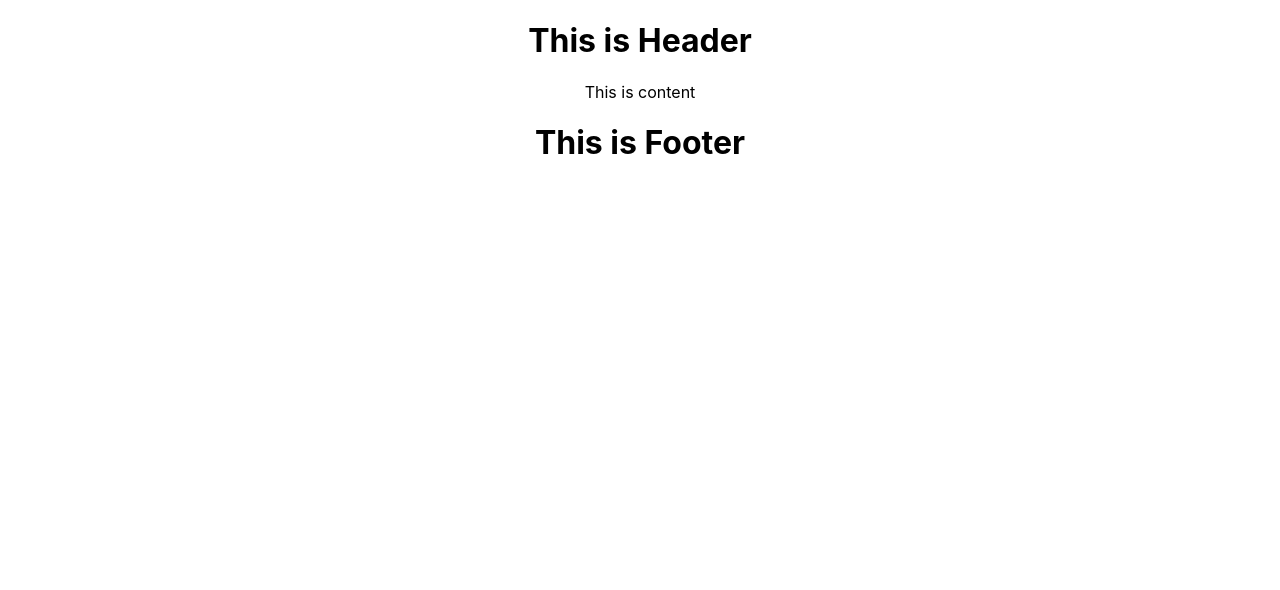
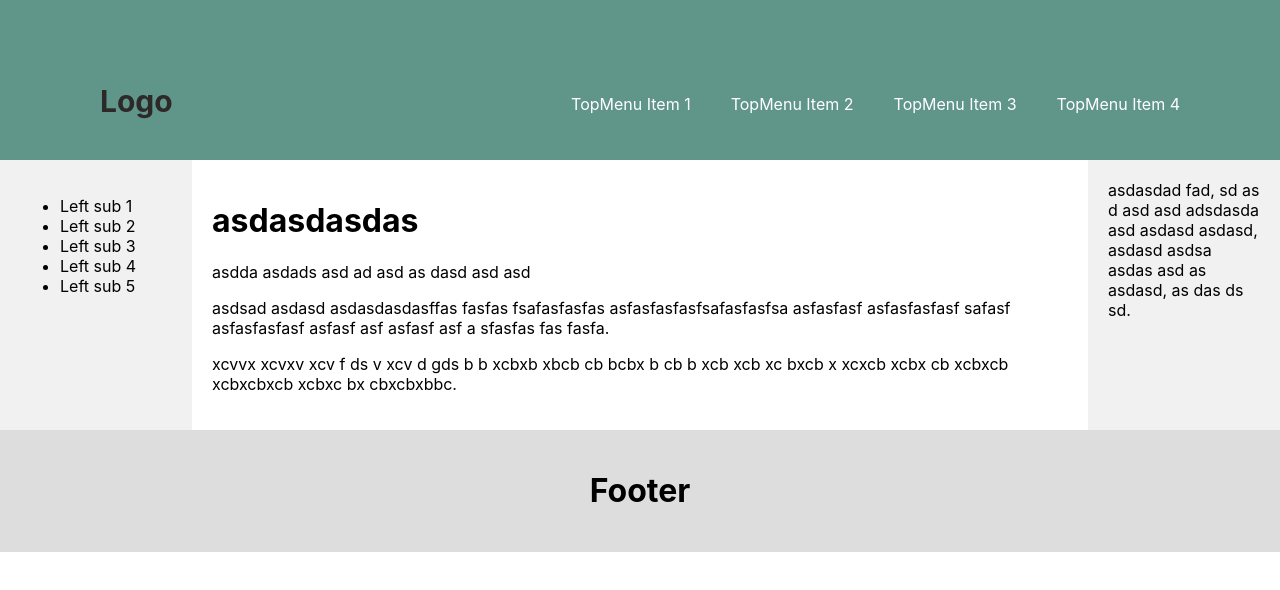
Before and after one commit to kano-kenji/react-first, a React (Create React App) app: page / in a window 1280 px wide. Shown: the top 590 px of the page. Built offline with nearby package versions, Linux system fonts and the light colour scheme.

Commit message:
React app - Homework 1. Add header and content blocks on the page.

```diff
--- a/package.json
+++ b/package.json
@@ -13,11 +13,11 @@
     "react-scripts": "3.4.1"
   },
   "scripts": {
+    "predeploy": "npm run build",
+    "deploy": "gh-pages -d build",
     "start": "react-scripts start",
     "build": "react-scripts build",
     "test": "react-scripts test",
-    "predeploy": "npm run build",
-    "deploy": "gh-pages -d build",
     "eject": "react-scripts eject"
   },
   "eslintConfig": {
--- a/src/App.css
+++ b/src/App.css
@@ -1,5 +1,5 @@
 .App {
-  text-align: center;
+  /*text-align: center;*/
 }
 
 .App-logo {
@@ -13,26 +13,101 @@
   }
 }
 
-.App-header {
-  /*background-color: #282c34;*/
-  /*min-height: 100vh;*/
-  /*display: flex;*/
-  /*flex-direction: column;*/
-  /*align-items: center;*/
-  /*justify-content: center;*/
-  /*font-size: calc(10px + 2vmin);*/
-  /*color: white;*/
+.header {
+  /*overflow: hidden;*/
+  /*background-color: #f1f1f1;*/
+  /*padding: 20px 10px;*/
+
+  padding: 80px; /* some padding */
+  text-align: center; /* center the text */
+  background: #60958a; /* green background */
+  color: white; /* white text color */
 }
 
-.App-footer {
-  /*background-color: #282c34;*/
-  /*min-height: 100vh;*/
-  /*display: flex;*/
-  /*flex-direction: column;*/
-  /*align-items: center;*/
-  /*justify-content: center;*/
-  /*font-size: calc(10px + 2vmin);*/
-  /*color: white;*/
+.header a {
+  float: left; /* Make sure that the links stay side-by-side */
+  display: block; /* Change the display to block, for responsive reasons (see below) */
+  color: white; /* White text color */
+  text-align: center; /* Center the text */
+  padding: 14px 20px; /* Add some padding */
+  text-decoration: none; /* Remove underline */
+}
+
+.header .logo {
+  font-size: 30px;
+  font-weight: bold;
+  float: left; /* Make sure that the links stay side-by-side */
+  display: block; /* Change the display to block, for responsive reasons (see below) */
+  color: #2d2929; /* White text color */
+  text-align: center; /* Center the text */
+  padding: 3px 20px 0; /* Add some padding */
+  text-decoration: none; /* Remove underline */
+}
+
+.header a:hover {
+  background-color: #ddd; /* Grey background color */
+  color: black; /* Black text color */
+}
+
+/* Style the active/current link*/
+.header a.active {
+  background-color: dodgerblue;
+  color: white;
+}
+
+/* Float the link section to the right */
+.header-right {
+  float: right;
+}
+
+@media screen and (max-width: 500px) {
+  .header a {
+    float: none;
+    display: block;
+    text-align: left;
+  }
+  .header-right {
+    float: none;
+  }
+}
+
+* {
+  box-sizing: border-box;
+}
+
+.App-content {
+  display: flex;
+  flex-wrap: wrap;
+}
+
+.left-side {
+  flex: 15%; /* Set the width of the sidebar */
+  background-color: #f1f1f1; /* Grey background color */
+  padding: 20px; /* Some padding */
+}
+
+.main {
+  flex: 70%; /* Set the width of the main content */
+  background-color: white; /* White background color */
+  padding: 20px; /* Some padding */
+}
+
+.right-side{
+  flex: 15%; /* Set the width of the sidebar */
+  background-color: #f1f1f1; /* Grey background color */
+  padding: 20px; /* Some padding */
+}
+
+@media screen and (max-width: 700px) {
+  .App-content {
+    flex-direction: column;
+  }
+}
+
+.footer {
+  padding: 20px; /* Some padding */
+  text-align: center; /* Center text*/
+  background: #ddd; /* Grey background */
 }
 
 .App-link {
--- a/src/Content.js
+++ b/src/Content.js
@@ -1,10 +1,58 @@
-import React from 'react';
+import React, {Component} from 'react';
+
+class ContentRightBlock extends Component{
+    render() {
+        return (
+            <div className="right-side">
+                    asdasdad fad, sd as d
+                    asd asd  adsdasda asd
+                    asdasd asdasd, asdasd
+                    asdsa asdas asd as
+                    asdasd, as das ds  sd.
+            </div>
+        );
+    }
+}
+
+class ContentCentralBlock extends Component{
+    render() {
+        return (
+            <div className="main">
+                <h1>asdasdasdas</h1>
+                <p>asdda asdads asd ad asd as dasd asd asd</p>
+                <p>asdsad asdasd asdasdasdasffas fasfas fsafasfasfas
+                asfasfasfasfsafasfasfsa asfasfasf asfasfasfasf safasf
+                asfasfasfasf asfasf asf asfasf asf a sfasfas fas fasfa.</p>
+                <p>xcvvx xcvxv xcv f ds v xcv d gds b b xcbxb
+                xbcb cb  bcbx b cb b xcb xcb xc bxcb x
+                xcxcb xcbx cb xcbxcb xcbxcbxcb xcbxc bx cbxcbxbbc.</p>
+            </div>
+        );
+    }
+}
+
+class ContentLeftBlock extends Component{
+    render() {
+        return (
+            <div className="left-side">
+                <ul>
+                    <li>Left sub 1</li>
+                    <li>Left sub 2</li>
+                    <li>Left sub 3</li>
+                    <li>Left sub 4</li>
+                    <li>Left sub 5</li>
+                </ul>
+            </div>
+        );
+    }
+}
 
 function Content() {
     return (
-        //JSX format
         <div className="App-content">
-            This is content
+            <ContentLeftBlock />
+            <ContentCentralBlock />
+            <ContentRightBlock />
         </div>
     );
 }
--- a/src/Footer.js
+++ b/src/Footer.js
@@ -2,8 +2,8 @@ import React from 'react';
 
 function Footer() {
     return (
-        <div className="App-footer">
-            <h1>This is Footer</h1>
+        <div className="footer">
+            <h1>Footer</h1>
         </div>
     );
 }
--- a/src/Header.js
+++ b/src/Header.js
@@ -1,9 +1,39 @@
-import React from 'react';
+import React, {Component} from 'react';
+import Logo from "./Logo";
+
+const menu = [
+    "TopMenu Item 1",
+    "TopMenu Item 2",
+    "TopMenu Item 3",
+    "TopMenu Item 4"
+];
+
+class TopMenu extends Component{
+    render() {
+        return (
+            <div className="header-right">
+                {menu.map((value, index)=>{
+                    return <span key={index}><TopMenuItems item={value} /></span>
+                })}
+            </div>
+        );
+    }
+}
+
+class TopMenuItems extends Component{
+    render() {
+        const url = "/" + this.props.item.toLowerCase().trim().replace(" ", "-");
+        return (
+            <a href={url}>{this.props.item}</a>
+        );
+    }
+}
 
 function Header() {
     return (
-        <div className="App-header">
-            <h1>This is Header</h1>
+        <div className="header">
+            <Logo />
+            <TopMenu />
         </div>
     );
 }
--- /dev/null
+++ b/src/Logo.js
@@ -0,0 +1,11 @@
+import React from 'react';
+
+function Logo() {
+    return (
+        <div className="logo">
+            Logo
+        </div>
+    );
+}
+
+export default Logo;
```
